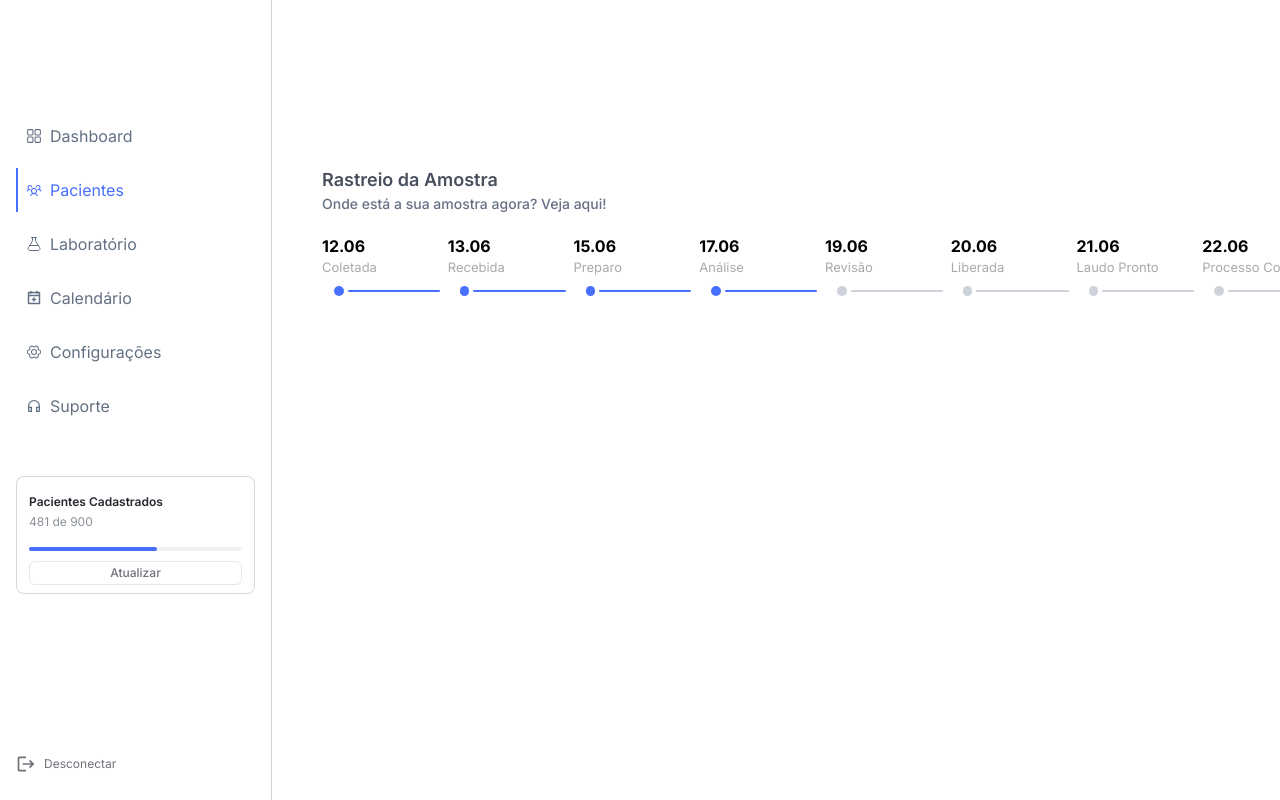
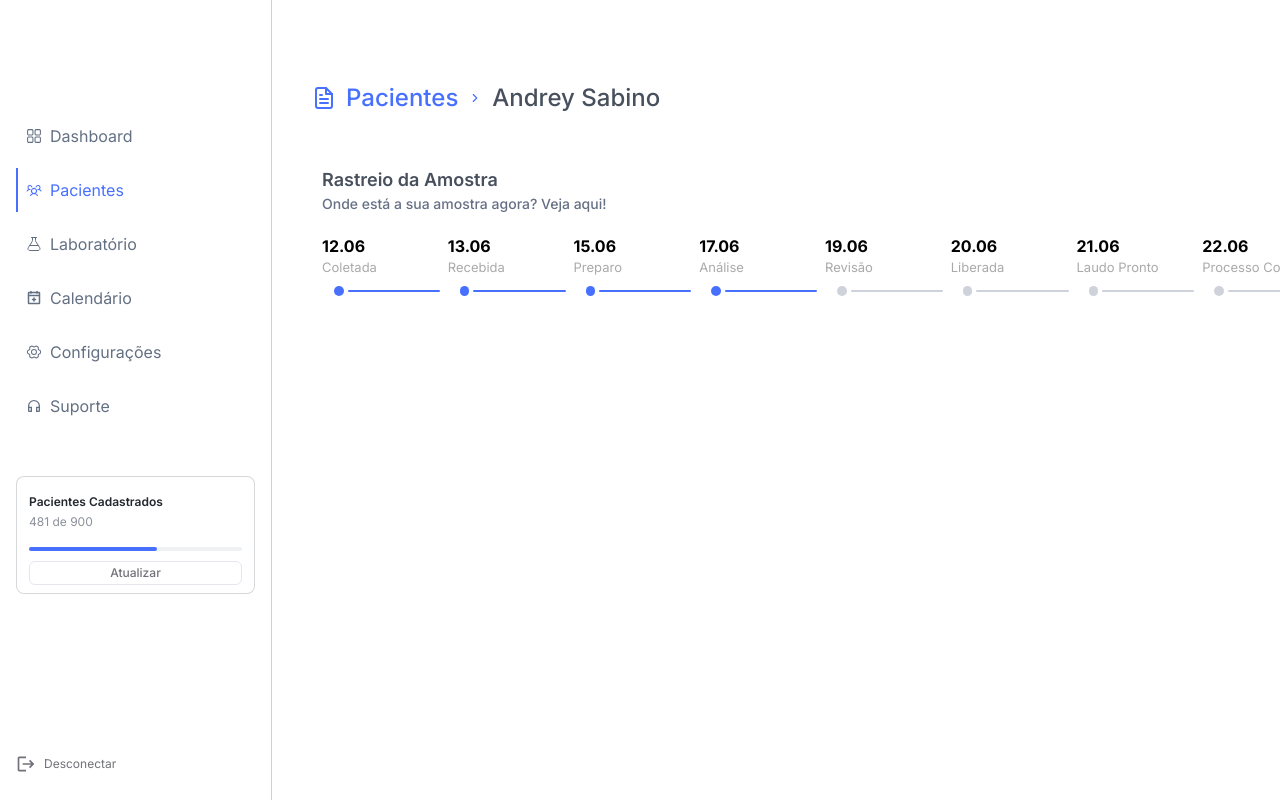
Before and after one commit to six-org/sistema-de-gerenciamento-laboratorial_front-end, a Next.js app: page /pacientes/detalhe_paciente in a window 1280 px wide. Shown: the top 800 px of the page. Built offline with nearby package versions, Linux system fonts and the light colour scheme; no server answers.

Commit message:
Feat: breadcrrumb

```diff
--- a/src/app/pacientes/detalhe_paciente/page.tsx
+++ b/src/app/pacientes/detalhe_paciente/page.tsx
@@ -1,6 +1,9 @@
 "use client";
 
+import SessionWrapper from "@/app/components/SessionWrapper";
 import NavegacaoUser from "../../../../components/navegacaoUser";
+import { Breadcrumb, BreadcrumbItem, BreadcrumbLink, BreadcrumbList, BreadcrumbPage, BreadcrumbSeparator } from "@/components/ui/breadcrumb";
+import { FiFileText } from "react-icons/fi";
 
 const detalhe_paciente = () => {
   const steps = [
@@ -18,7 +21,33 @@ const detalhe_paciente = () => {
     <>
       <div className="grid grid-cols-[17rem_1fr_23.75rem]">
         <NavegacaoUser />
-        <div className="flex flex-col ml-[50px] mt-[166px]">
+
+
+        <div className="flex flex-col">
+
+        <Breadcrumb className="mt-[74px] ml-[40px] py-3">
+            <BreadcrumbList>
+              <BreadcrumbItem>
+                <BreadcrumbLink
+                  href="/pacientes"
+                  className="font-medium text-[1.5rem] flex gap-[0.625rem] items-center text-primary-pure"
+                >
+                  <FiFileText />
+                  Pacientes
+                </BreadcrumbLink>
+              </BreadcrumbItem>
+              <BreadcrumbSeparator className="text-primary-pure" />
+              <BreadcrumbItem>
+                <BreadcrumbLink
+                  className="font-medium text-[1.5rem] text-[#48505E]"
+                >
+                  Andrey Sabino
+                </BreadcrumbLink>
+              </BreadcrumbItem>
+            </BreadcrumbList>
+          </Breadcrumb>
+
+          <div className="flex flex-col ml-[50px] mt-[2.75rem]">
             <p className="text-[18px] font-semibold text-[#48505E]">Rastreio da Amostra</p>
             <p className="text-[14px] font-medium text-[#667085]">Onde está a sua amostra agora? Veja aqui!</p>
 
@@ -31,9 +60,8 @@ const detalhe_paciente = () => {
                     <p className="text-[16px] font-bold">{step.date}</p>
                     <p className="text-[13px] text-[#AAAAAA]">{step.label}</p>
                     <div className="flex items-center gap-1 p-2 ml-1">
-                    <div className={`w-[10px] h-[10px] rounded-full ${step.completed ? 'bg-[#4870FF]' : 'bg-[#CED2DA]'}`}></div>
-                    <div className={`w-[95px] h-[2px] rounded-[50px] ${step.completed ? 'bg-[#4870FF]' : 'bg-[#CED2DA]'}`}></div>
-
+                      <div className={`w-[10px] h-[10px] rounded-full ${step.completed ? 'bg-primary-pure' : 'bg-[#CED2DA]'}`}></div>
+                      <div className={`w-[95px] h-[2px] rounded-[50px] ${step.completed ? 'bg-primary-pure' : 'bg-[#CED2DA]'}`}></div>
                     </div>
                   </div>
                 ))}
@@ -41,6 +69,9 @@ const detalhe_paciente = () => {
             </div>
           </div>
         </div>
+
+      </div>
+
     </>
   );
 };
```
Lines whose indentation alone changed are shown as unchanged.
